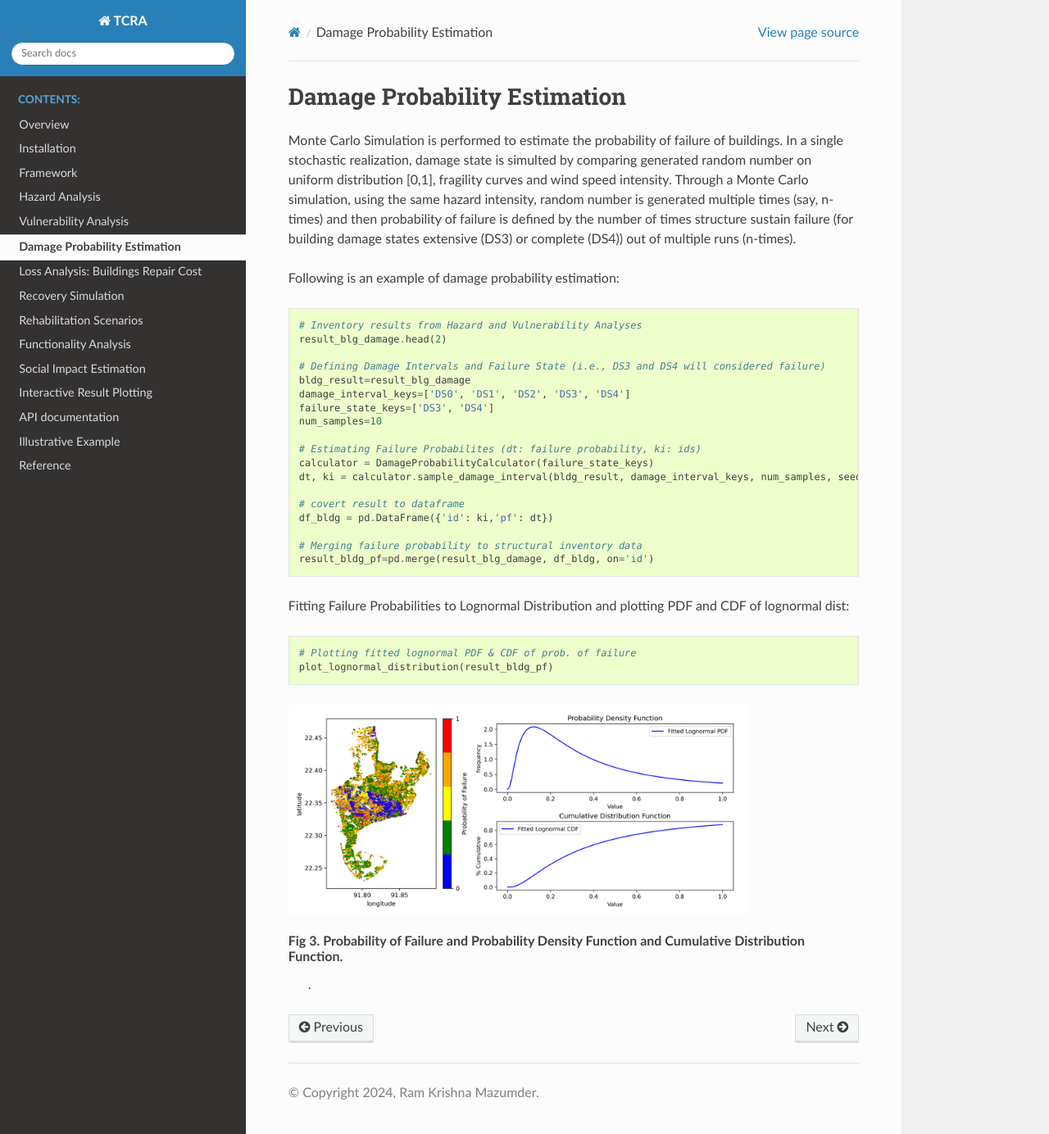
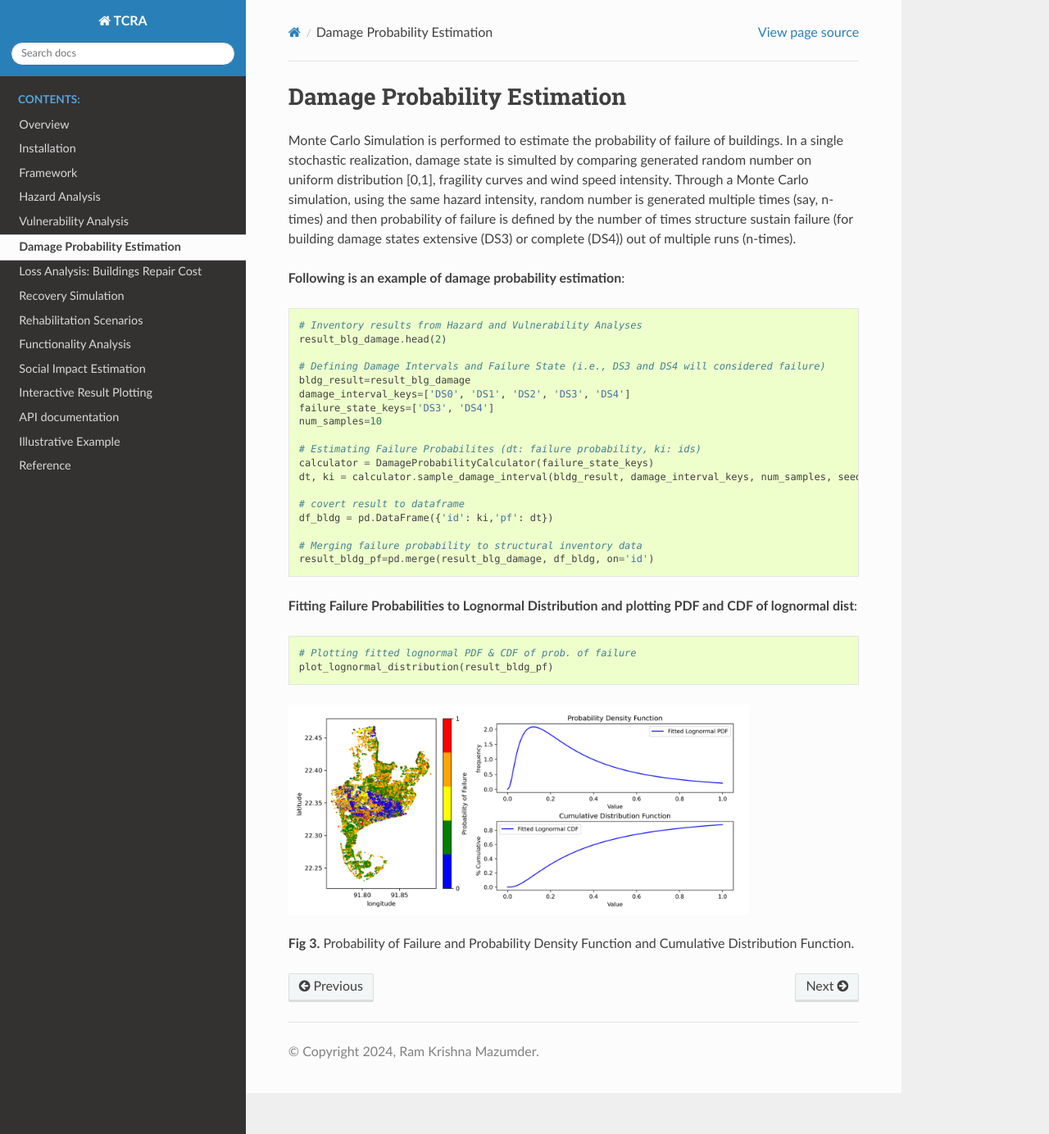
Before and after one commit to rxm562/TCRA, a Sphinx documentation site: the page built from docs/source/montecarlosimulation.rst, in a window 1280 px wide and 1384 px high. Shown: the whole window at 82% size. Built offline with Sphinx 7.4.7 and the Read the Docs theme 2.0.0, drawn with Linux system fonts in a browser that asks for light colours.

```diff
--- a/docs/source/montecarlosimulation.rst
+++ b/docs/source/montecarlosimulation.rst
@@ -8,7 +8,7 @@ Damage Probability Estimation
 Monte Carlo Simulation is performed to estimate the probability of failure of buildings. In a single stochastic realization, damage state is simulted by comparing generated random number on uniform distribution [0,1], fragility curves and wind speed intensity. Through a Monte Carlo simulation, using the same hazard intensity, random number is generated multiple times (say, n-times) and then probability of failure is defined by the number of times structure sustain failure (for building damage states extensive (DS3) or complete (DS4)) out of multiple runs (n-times).
 
 
-Following is an example of damage probability estimation::
+**Following is an example of damage probability estimation**::
 
     # Inventory results from Hazard and Vulnerability Analyses
     result_blg_damage.head(2)
@@ -29,7 +29,7 @@ Following is an example of damage probability estimation::
     # Merging failure probability to structural inventory data
     result_bldg_pf=pd.merge(result_blg_damage, df_bldg, on='id')
 
-Fitting Failure Probabilities to Lognormal Distribution and plotting PDF and CDF of lognormal dist::
+**Fitting Failure Probabilities to Lognormal Distribution and plotting PDF and CDF of lognormal dist**::
 
     # Plotting fitted lognormal PDF & CDF of prob. of failure
     plot_lognormal_distribution(result_bldg_pf)
@@ -39,4 +39,3 @@ Fitting Failure Probabilities to Lognormal Distribution and plotting PDF and CDF
    :alt: Logo
 
 **Fig 3.** Probability of Failure and Probability Density Function and Cumulative Distribution Function.
- .
```
